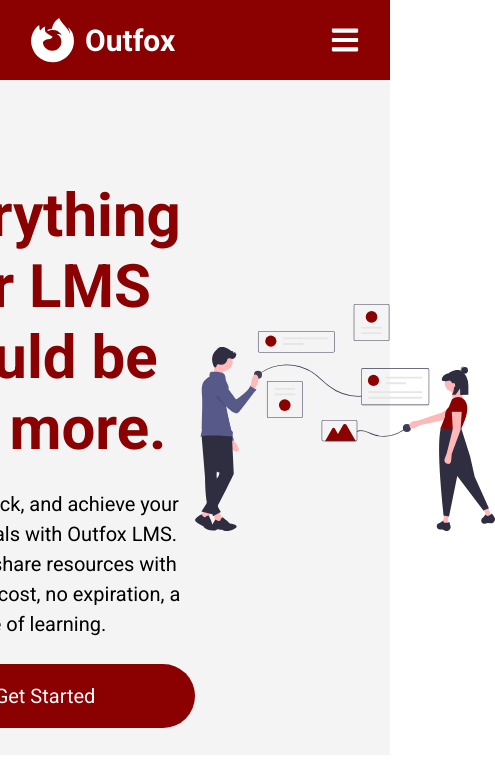
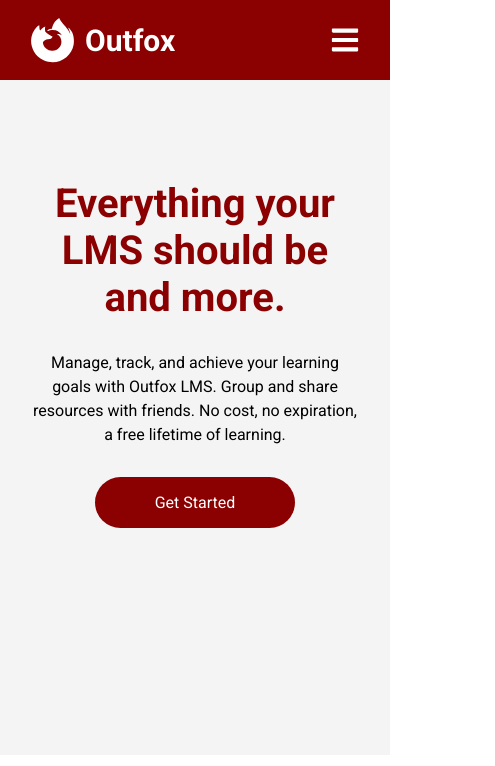
Before and after one commit to briangormanly/outfox, a React (Create React App) app in the folder client/: page / in a window 390 px wide. Shown: the top 766 px of the page, 495 px wide, since content can reach past the window. Built offline with nearby package versions, Linux system fonts and the light colour scheme.

Commit message:
Added responsiveness for hero section.

```diff
--- a/client/src/components/Hero/Hero.elements.js
+++ b/client/src/components/Hero/Hero.elements.js
@@ -28,13 +28,24 @@
 	justify-content: center;
 `;
 
-export const HeroColumn = styled.div`
+export const HeroColumn1 = styled.div`
 	min-width: 30rem;
 	height: 100%;
 	flex: 1 0 0;
-	/* background-color: lightblue; */
-	/* border: 1px solid black; */
-	position: relative;
+
+	@media screen and (max-width: 900px) {
+		display: flex;
+		flex-direction: column;
+		text-align: center;
+		align-items: center;
+	}
+`;
+
+export const HeroColumn2 = styled(HeroColumn1)`
+
+  @media screen and (max-width: 900px){
+    display:none;
+  }
 `;
 
 export const ImgWrapper = styled.div`
@@ -54,14 +65,22 @@
 	font-size: 6rem;
 	color: ${primary};
 	margin-top: 10rem;
+
+	@media screen and (max-width: 620px) {
+		font-size: 4rem;
+	}
 `;
 
 export const HeroDescription = styled.p`
 	font-size: 2rem;
 	color: ${black};
-	margin-top: 2.5rem;
+	margin-top: 3rem;
 	max-width: 45rem;
 	line-height: 1.5;
+
+	@media screen and (max-width: 620px) {
+		font-size: 1.6rem;
+	}
 `;
 
 export const HeroButton = styled(SignInButton)`
@@ -69,5 +88,11 @@
   width: 30rem;
   font-size: 2rem;
   padding: 2rem 0;
-  margin-top: 2.5rem;
+  margin-top: 3rem;
+
+  @media screen and (max-width: 620px) {
+    font-size: 1.6rem;
+    padding: 1.6rem;
+    width: 20rem;
+	}
 `;
--- a/client/src/components/Hero/Hero.jsx
+++ b/client/src/components/Hero/Hero.jsx
@@ -4,7 +4,8 @@
 	HeroSection,
 	HeroContainer,
 	HeroRow,
-	HeroColumn,
+	HeroColumn1,
+	HeroColumn2,
 	Img,
 	ImgWrapper,
 	HeroHeader,
@@ -17,16 +18,16 @@
 		<HeroSection>
 			<HeroContainer>
 				<HeroRow>
-					<HeroColumn>
+					<HeroColumn1>
 						<HeroHeader>{header}</HeroHeader>
 						<HeroDescription>{description}</HeroDescription>
 						<HeroButton to="/signin">{buttonLabel}</HeroButton>
-					</HeroColumn>
-					<HeroColumn>
+					</HeroColumn1>
+					<HeroColumn2>
 						<ImgWrapper>
 							<Img src={img} alt={alt} />
 						</ImgWrapper>
-					</HeroColumn>
+					</HeroColumn2>
 				</HeroRow>
 			</HeroContainer>
 		</HeroSection>
```
